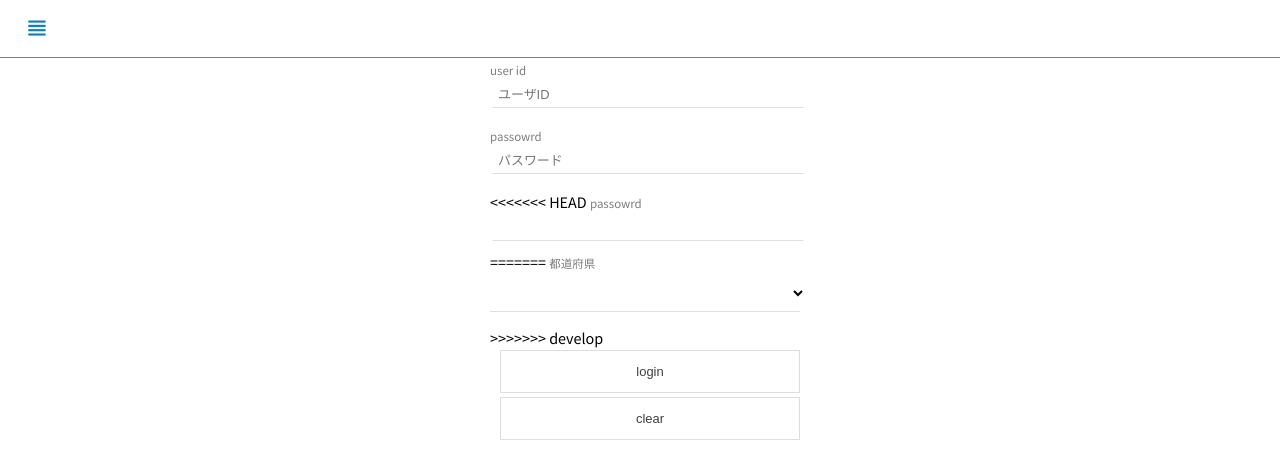
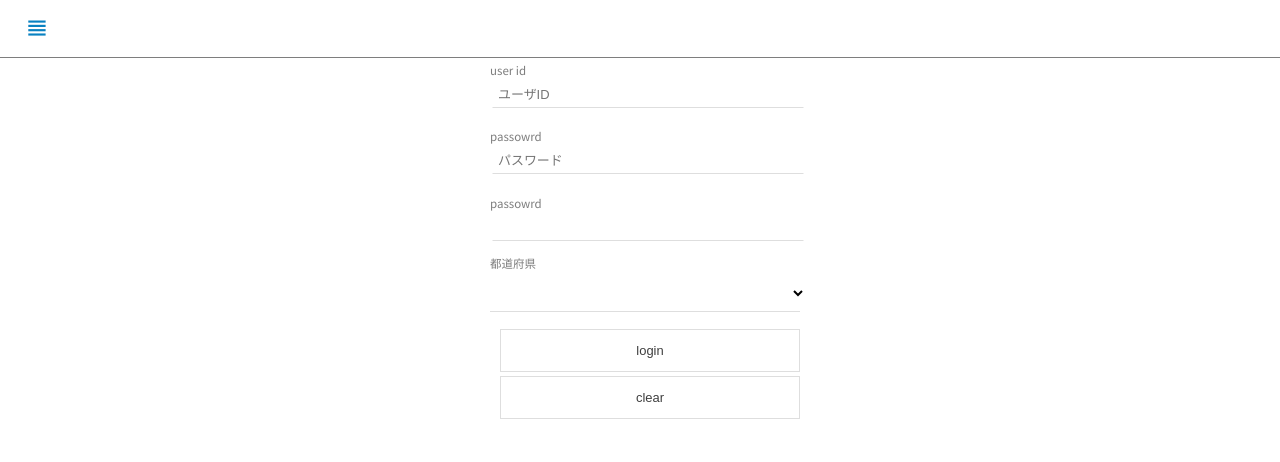
Before and after one commit to gitter-badger/office-work, an Angular app: page /login in a window 1280 px wide. Shown: the top 462 px of the page. Built offline with nearby package versions, Linux system fonts and the light colour scheme.

Commit message:
develop marge

```diff
--- a/src/app/login/login.component.html
+++ b/src/app/login/login.component.html
@@ -16,7 +16,6 @@
     [placeholder]="'パスワード'"
     (output)="password = $event"
     ></ow-input>
-<<<<<<< HEAD
     <ow-input-number
     [type]="'number'"
     [label]="'passowrd'"
@@ -25,13 +24,10 @@
     [placeholder]="'パスワード'"
     (output)="num = $event"
     ></ow-input-number>
-=======
-
     <ow-select
     [label]="'都道府県'"
     [items]="items"
     ></ow-select>
->>>>>>> develop
     <ow-button
     [label]="'login'"
     (clickEvent)="onClick()"></ow-button>
```
Also changed, not shown: 1 other file (tests, documents, lock files or other folders).
